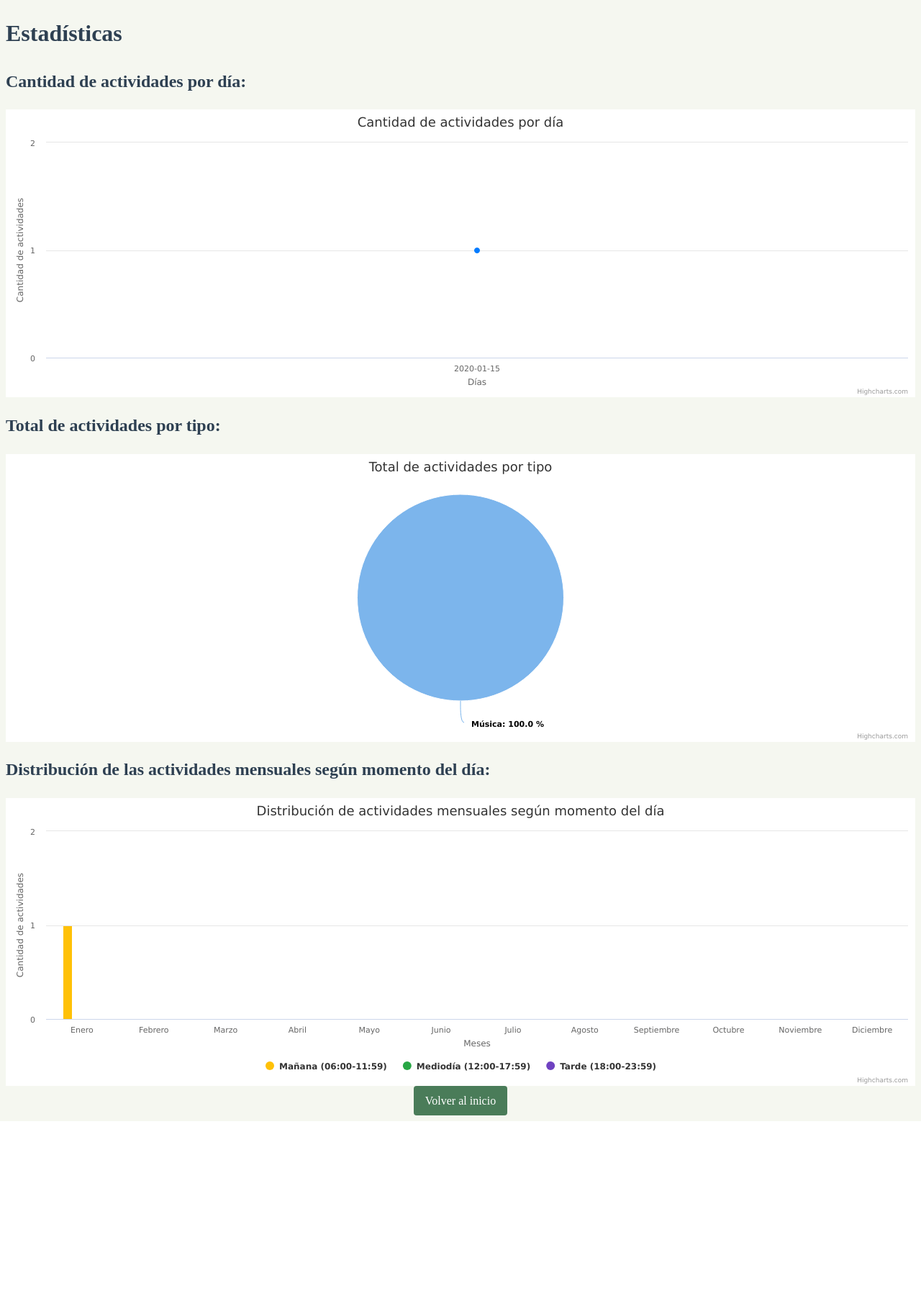
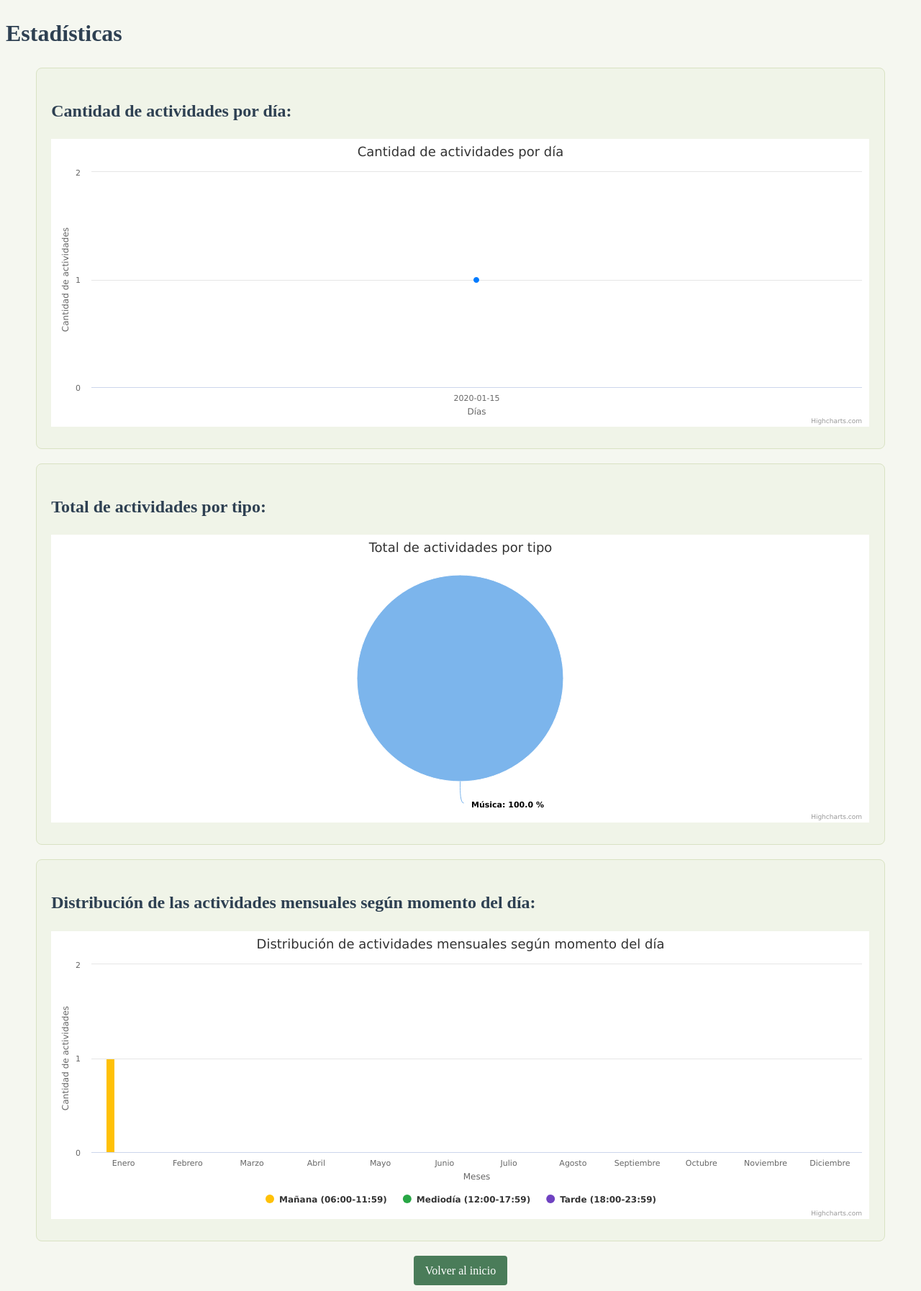
Before and after one commit to Chepa1/desarrollo_web_inaki_ulloa, a Flask app: page /estadisticas in a window 1280 px wide. Shown: the whole page at 72% size. Before the commit the page ends 1558 px from the top, so only its background shows below. Run offline with Flask 3, Linux system fonts and the light colour scheme; tables that the repository leaves empty or names only in its code hold one stand-in row (values such as "Sample post"); data that the repository does not hold is empty.

Commit message:
agrega css para los graficos

```diff
--- a/flask_app/static/css/style.css
+++ b/flask_app/static/css/style.css
@@ -194,3 +194,25 @@ tr:hover {
 #val-msg {
     margin-top: 0;
 }
+
+/* Estilos para estadísticas */
+.chart-container {
+    width: 90%;
+    margin: 20px auto;
+    padding: 20px;
+    border: 1px solid #d9e2c3;
+    border-radius: 8px;
+    background-color: #f0f4e8;
+}
+
+.chart-div {
+    height: 400px;
+    margin: 10px 0;
+}
+
+.loading {
+    text-align: center;
+    color: #666;
+    font-style: italic;
+    padding: 50px;
+}
```
